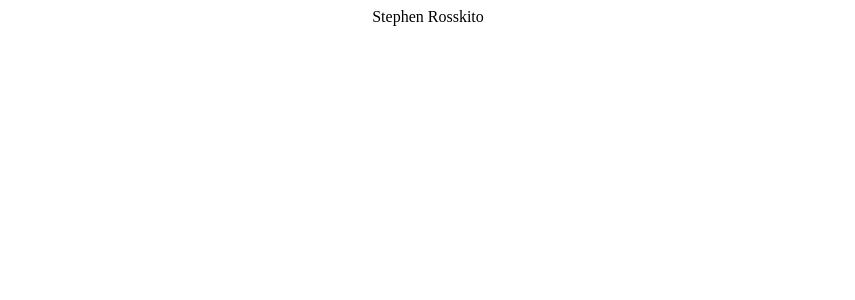
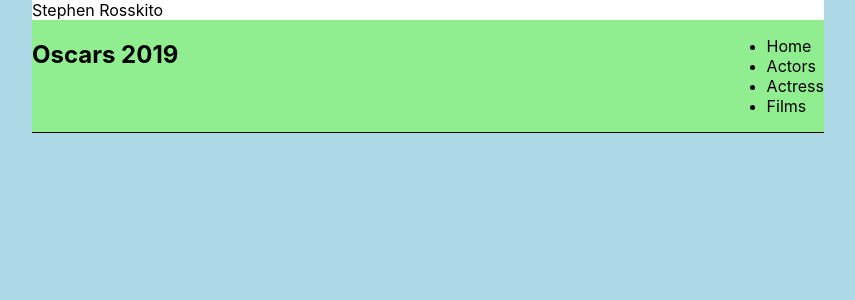
Before and after one commit to stephenprosso/spa-react, a React (Create React App) app: page / in a window 1280 px wide. Shown: the top 300 px of the page, without its empty margins (212-1067 px from the left). Built offline with nearby package versions, Linux system fonts and the light colour scheme.

Commit message:
adding Css to format app, nav and menu

```diff
--- a/src/App.js
+++ b/src/App.js
@@ -1,13 +1,38 @@
-import React from 'react';
-
-import './App.css';
-
-function App() {
-  return (
-    <div className="App">
-     Stephen Rosskito
-    </div>
-  );
+import React, { Component } from 'react';
+import './css/style.css';
+class App extends Component {
+  render() {
+    return (
+      <div className="App" >
+        Stephen Rosskito
+        <nav>
+          <h2 class="logo">Oscars 2019</h2>
+          <ul class="nav-menu">
+            <li>Home</li>
+            <li>Actors</li>
+            <li>Actress</li>
+            <li>Films</li>
+          </ul>
+        </nav>
+      </div>
+    );
+  }
 }
+// function App() {
+//   return (
+//     <div className="App">
+//      Stephen Rosskito
+//      <nav>
+//        <h2>Oscars 2019</h2>
+//        <ul>
+//          <li>Home</li>
+//          <li>Actors</li>
+//          <li>Actress</li>
+//          <li>Films</li>
+//        </ul>
+//      </nav>
+//     </div>
+//   );
+// }
 
 export default App;
--- /dev/null
+++ b/src/css/style.css
@@ -0,0 +1,28 @@
+body {
+    margin: 0;
+    font-family: -apple-system, BlinkMacSystemFont, 'Segoe UI', 'Roboto', 'Oxygen',
+      'Ubuntu', 'Cantarell', 'Fira Sans', 'Droid Sans', 'Helvetica Neue',
+      sans-serif;
+    -webkit-font-smoothing: antialiased;
+    -moz-osx-font-smoothing: grayscale;
+    background-color: lightblue;
+  }
+
+  code {
+    font-family: source-code-pro, Menlo, Monaco, Consolas, 'Courier New',
+      monospace;
+  }
+
+  .App {
+    background-color: #fff;
+    max-width: 792px;
+    margin: auto;
+
+  }
+
+  nav {
+    display: flex;
+    justify-content: space-between;
+    border-bottom: 1px solid;
+    background-color: lightgreen;
+  }
--- /dev/null
+++ b/src/index.css
@@ -0,0 +1,13 @@
+body {
+  margin: 0;
+  font-family: -apple-system, BlinkMacSystemFont, 'Segoe UI', 'Roboto', 'Oxygen',
+    'Ubuntu', 'Cantarell', 'Fira Sans', 'Droid Sans', 'Helvetica Neue',
+    sans-serif;
+  -webkit-font-smoothing: antialiased;
+  -moz-osx-font-smoothing: grayscale;
+}
+
+code {
+  font-family: source-code-pro, Menlo, Monaco, Consolas, 'Courier New',
+    monospace;
+}
```
